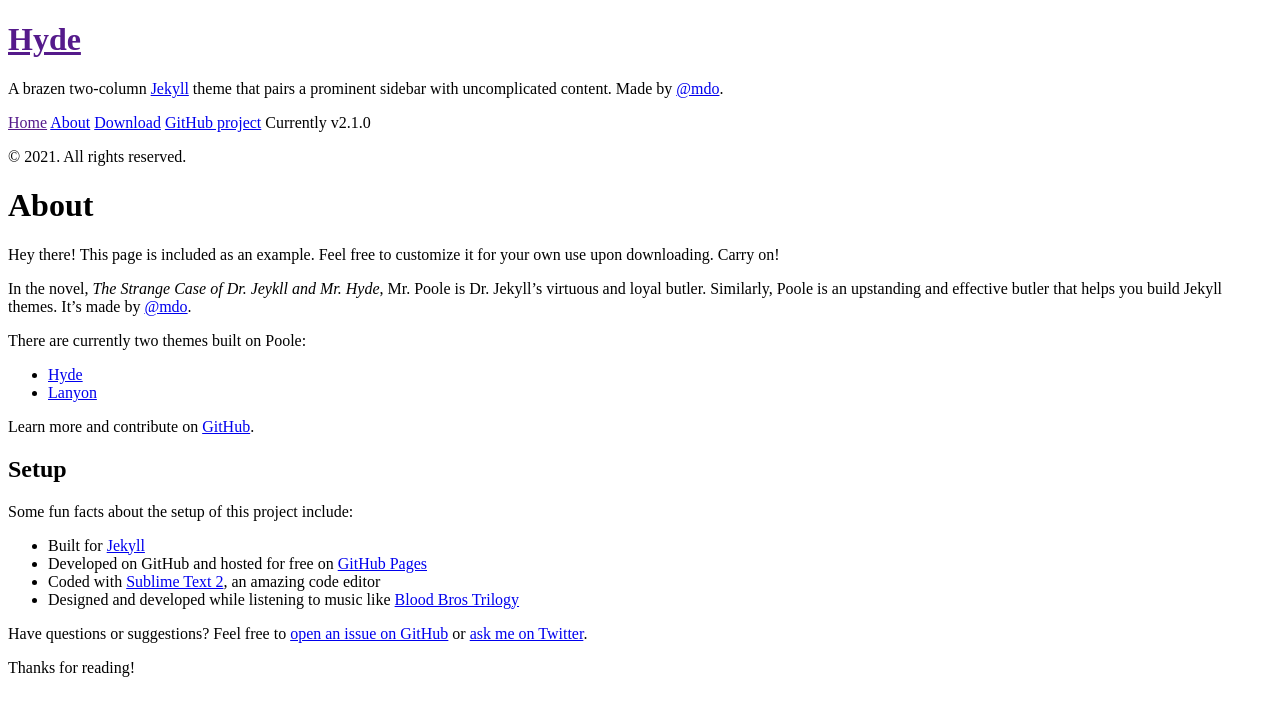
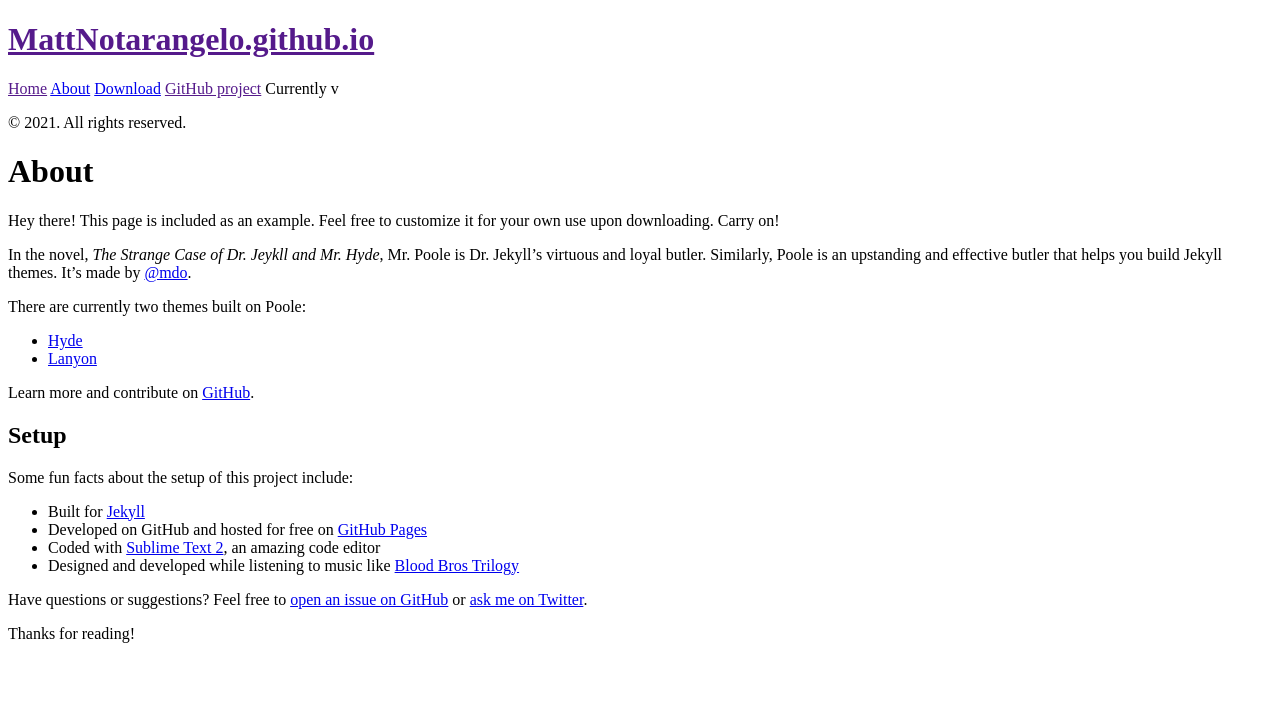
Before and after one commit to MattNotarangelo/MattNotarangelo.github.io, a Jekyll site: the page built from about.md, in a window 1280 px wide. Shown: the top 716 px of the page. Built offline with Jekyll 4.4.1, drawn with Linux system fonts in a browser that asks for light colours; Markdown is read by kramdown in place of the engine named in the settings.

Commit message:
retrieve _config

```diff
--- a/_config.yml
+++ b/_config.yml
@@ -5,22 +5,3 @@ highlighter:      pygments
 # Permalinks
 permalink:        pretty
 relative_permalinks: false
-
-# Setup
-title:            Hyde
-tagline:          'A Jekyll theme'
-description:      'A brazen two-column <a href="http://jekyllrb.com" target="_blank">Jekyll</a> theme that pairs a prominent sidebar with uncomplicated content. Made by <a href="https://twitter.com/mdo" target="_blank">@mdo</a>.'
-url:              https://github.com/MattNotarangelo
-baseurl:          /
-
-author:
-  name:           'Matthew Notarangelo'
-  url:            https://github.com/MattNotarangelo
-
-paginate:         5
-
-# Custom vars
-version:          2.1.0
-
-github:
-  repo:           https://github.com/MattNotarangelo/MattNotarangelo.github.io
```
